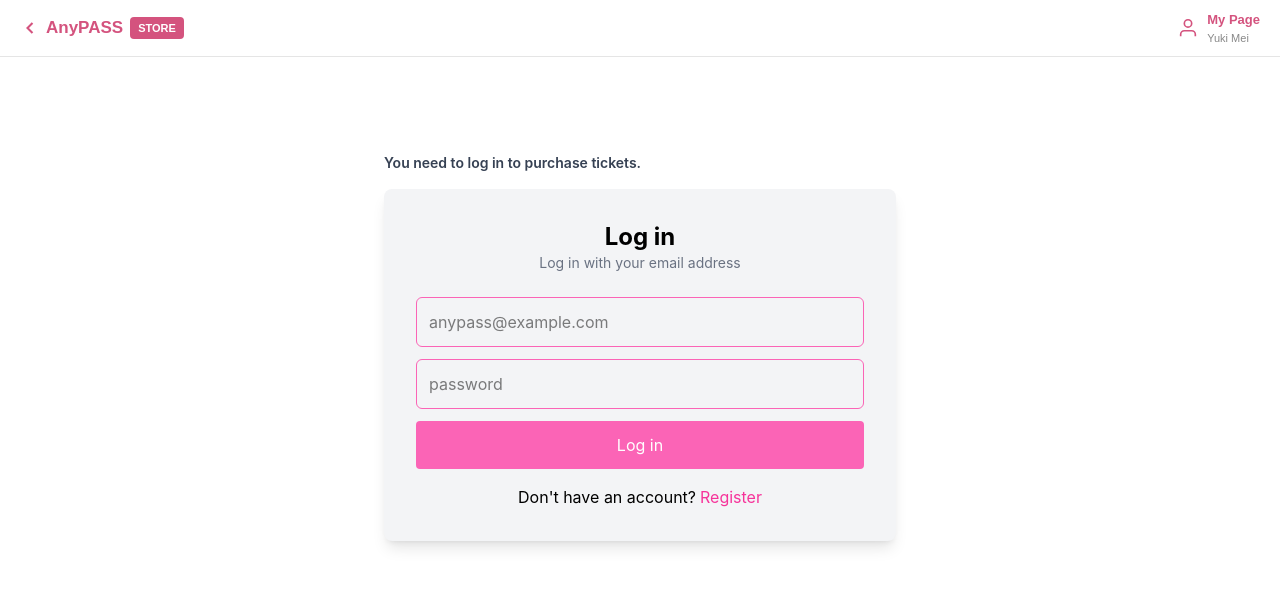
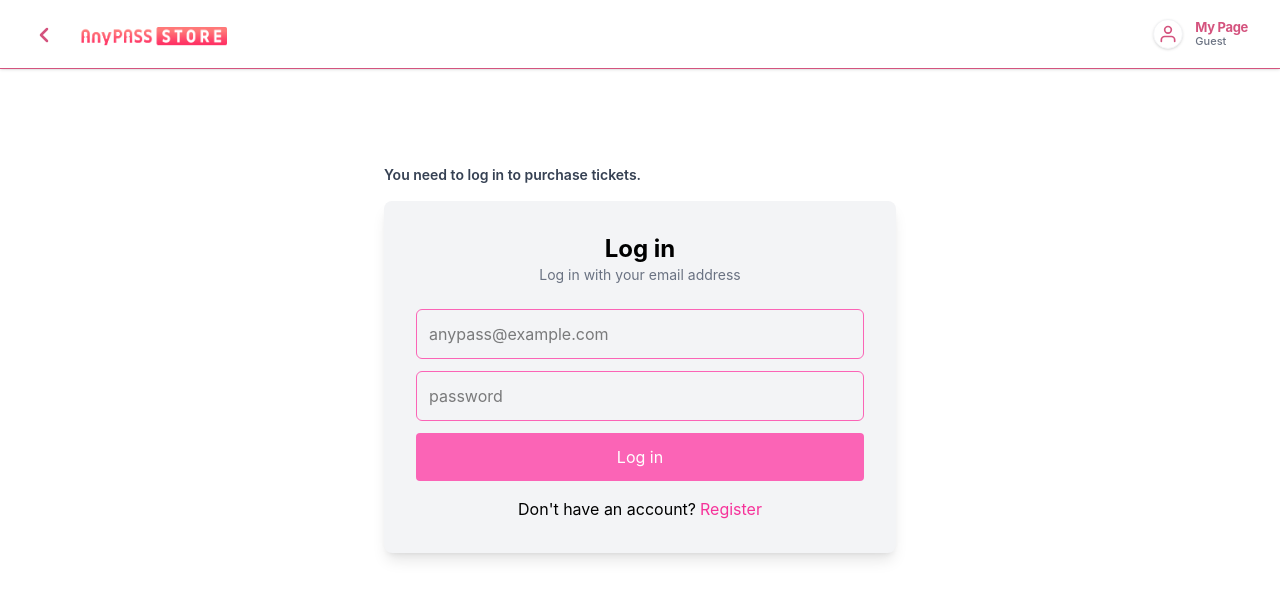
Before and after one commit to satoshikemboi/anypass, a React (Vite) app: page /login in a window 1280 px wide. Shown: the top 598 px of the page. Built offline with nearby package versions, Linux system fonts and the light colour scheme.

Commit message:
changed the logo

```diff
--- a/src/components/Navbar.jsx
+++ b/src/components/Navbar.jsx
@@ -1,125 +1,91 @@
-import React from "react";
-import { Link } from "react-router-dom";
+import React, { useState, useEffect } from "react";
+import { Link, useLocation } from "react-router-dom";
 
 const PINK = "#D4537E";
 
 function Navbar() {
+  const location = useLocation();
+  const [userName, setUserName] = useState("Guest");
+
+  useEffect(() => {
+    const storedUser = localStorage.getItem("user");
+    if (storedUser) {
+      try {
+        const parsedUser = JSON.parse(storedUser);
+        const name = parsedUser?.fullName || parsedUser?.user?.fullName || "My Account";
+        setUserName(name);
+      } catch (error) {
+        console.error("Error parsing user from localStorage", error);
+        setUserName("My Account");
+      }
+    } else {
+      setUserName("Guest");
+    }
+  }, [location]);
+
   return (
-    <nav
-      style={{
-        background: "#fff",
-        borderBottom: "0.5px solid rgba(0,0,0,0.1)",
-        padding: "10px 20px",
-        display: "flex",
-        alignItems: "center",
-        justifyContent: "space-between",
-        fontFamily: "sans-serif",
-      }}
-    >
-      {/* Left */}
-      <div style={{ display: "flex", alignItems: "center", gap: 6 }}>
+    <nav className="sticky top-0 z-50 flex items-center justify-between bg-white px-4 py-3 md:px-8 border-b shadow-sm transition-all duration-200" style={{ borderBottomColor: PINK }}>
+
+      {/* Left Section */}
+      <div className="flex items-center">
         <Link
           to="/"
-          style={{
-            display: "flex",
-            alignItems: "center",
-            gap: 6,
-            textDecoration: "none",
-          }}
+          className="flex items-center justify-center text-gray-500 hover:text-gray-900 transition-colors"
+          aria-label="Go back"
         >
-          <button
-            aria-label="Go back"
-            style={{
-              background: "none",
-              border: "none",
-              cursor: "pointer",
-              padding: 0,
-              display: "flex",
-              alignItems: "center",
-            }}
+          <svg
+            width="22"
+            height="22"
+            fill="none"
+            stroke={PINK}
+            strokeWidth="2.5"
+            strokeLinecap="round"
+            strokeLinejoin="round"
           >
-            <svg
-              width="20"
-              height="20"
-              viewBox="0 0 24 24"
-              fill="none"
-              stroke={PINK}
-              strokeWidth="2.5"
-            >
-              <polyline points="15 18 9 12 15 6" />
-            </svg>
-          </button>
+            <polyline points="15 18 9 12 15 6" />
+          </svg>
         </Link>
 
-        <div style={{ display: "flex", alignItems: "center", gap: 7 }}>
-          <span
-            style={{
-              fontWeight: 700,
-              fontSize: 17,
-              color: PINK,
-            }}
-          >
-            AnyPASS
-          </span>
-
-          <span
-            style={{
-              background: PINK,
-              color: "#fff",
-              fontWeight: 700,
-              fontSize: 11,
-              padding: "3px 8px",
-              borderRadius: 4,
-            }}
-          >
-            STORE
-          </span>
-        </div>
+        {/* Brand Logo Container */}
+        <Link to="/" className="flex items-center gap-2 select-none group">
+          <div className="h-11 w-auto flex items-center overflow-hidden rounded-md transition-transform duration-200 group-hover:scale-[1.03]">
+            <img
+              src="/logo.png"
+              alt="AnyPASS Logo"
+              className="h-full object-contain"
+            />
+          </div>
+        </Link>
       </div>
 
-      {/* Right */}
+      {/* Right Section */}
       <Link
         to="/profile"
-        style={{
-          display: "flex",
-          alignItems: "center",
-          gap: 8,
-          textDecoration: "none",
-        }}
+        className="flex items-center gap-3 group"
       >
-        <svg
-          width="22"
-          height="22"
-          viewBox="0 0 24 24"
-          fill="none"
-          stroke={PINK}
-          strokeWidth="1.8"
-        >
-          <path d="M20 21v-2a4 4 0 0 0-4-4H8a4 4 0 0 0-4 4v2" />
-          <circle cx="12" cy="7" r="4" />
-        </svg>
+        <div className="p-1 rounded-full bg-white border border-gray-100 shadow-sm transition-colors group-hover:border-pink-200">
+          <svg
+            width="20"
+            height="20"
+            viewBox="0 0 24 24"
+            fill="none"
+            stroke={PINK}
+            strokeWidth="2"
+            strokeLinecap="round"
+            strokeLinejoin="round"
+          >
+            <path d="M20 21v-2a4 4 0 0 0-4-4H8a4 4 0 0 0-4 4v2" />
+            <circle cx="12" cy="7" r="4" />
+          </svg>
+        </div>
 
-        <div>
-          <p
-            style={{
-              margin: 0,
-              fontSize: 13,
-              fontWeight: 600,
-              color: PINK,
-            }}
-          >
+        <div className="flex flex-col text-left leading-none max-w-[120px]">
+          <p className="text-[13px] font-bold mb-0.5 tracking-tight group-hover:text-pink-700 transition-colors" style={{ color: PINK }}>
             My Page
           </p>
-
-          <p
-            style={{
-              margin: 0,
-              fontSize: 11,
-              color: "#888",
-            }}
-          >
-            Yuki Mei
-          </p>
+          <span className="text-[11px] text-gray-500 truncate font-medium">
+            {userName}
+          </span>
         </div>
       </Link>
     </nav>
--- a/src/components/Tickets.jsx
+++ b/src/components/Tickets.jsx
@@ -88,7 +88,7 @@ function TicketCard({ ticket, selected, onToggle }) {
         tabIndex={0}
         onClick={onToggle}
         onKeyDown={e => (e.key === "Enter" || e.key === " ") && onToggle()}
-        className="rounded-xl px-5 pt-[18px] pb-5 cursor-pointer select-none outline-none transition-all duration-150"
+        className="rounded-lg px-5 pt-[18px] pb-5 cursor-pointer select-none outline-none transition-all duration-150"
         style={{
           backgroundColor: selected ? "#FFF0F3" : "#ffffff",
           border: selected ? `2px solid ${PINK}` : "1px solid #E5E7EB",
```
Also changed, not shown: public/logo.png.
